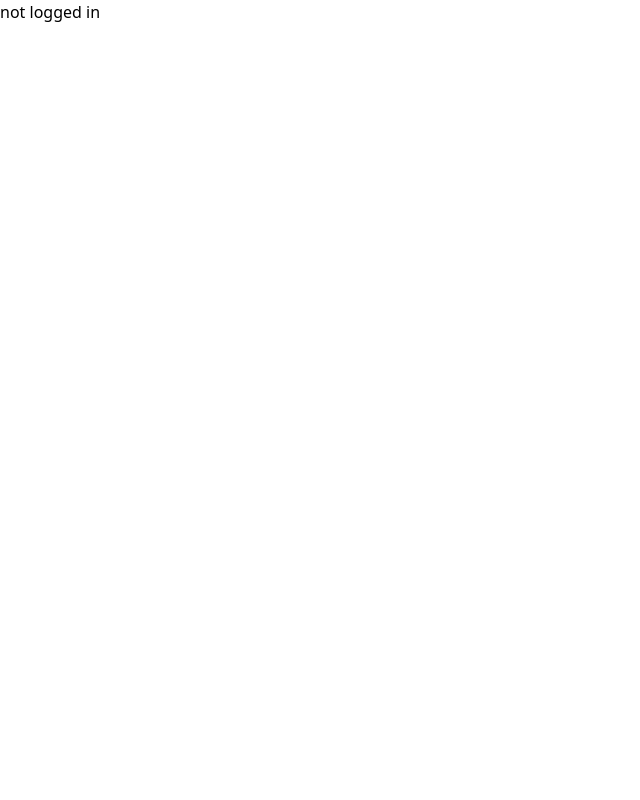
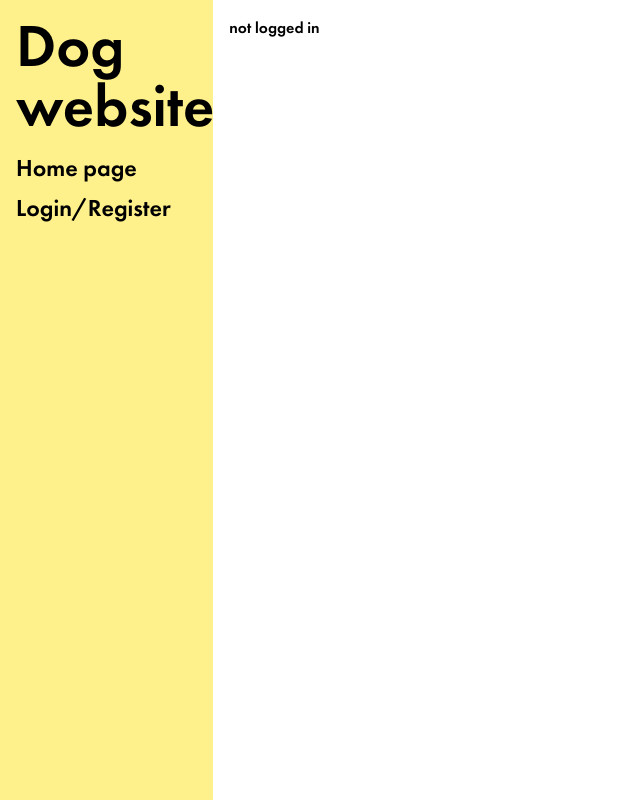
Before and after one commit to afyqzarof/needle-tech-test, a Next.js app: page / in a window 1280 px wide. Shown: the whole page, without its empty margins (0-640 px from the left). Built offline with nearby package versions, Linux system fonts and the light colour scheme; no server answers; the database is empty.

Commit message:
feat: add sidebar

```diff
--- a/src/app/layout.tsx
+++ b/src/app/layout.tsx
@@ -1,17 +1,13 @@
 import type { Metadata } from "next";
-// import localFont from "next/font/local";
+import localFont from "next/font/local";
 import "./globals.css";
+import Link from "next/link";
 
-// const geistSans = localFont({
-//   src: "./fonts/GeistVF.woff",
-//   variable: "--font-geist-sans",
-//   weight: "100 900",
-// });
-// const geistMono = localFont({
-//   src: "./fonts/GeistMonoVF.woff",
-//   variable: "--font-geist-mono",
-//   weight: "100 900",
-// });
+const futura = localFont({
+  src: "../fonts/futura.woff",
+  variable: "--font-geist-sans",
+  weight: "400",
+});
 
 export const metadata: Metadata = {
   title: "Dog website",
@@ -23,10 +19,23 @@ export default function RootLayout({
   children: React.ReactNode;
 }>) {
   return (
-    <html lang="en">
-      <body
-      >
-        {children}
+    <html lang="en" className={futura.className}>
+      <body className="grid grid-cols-6">
+        <aside className="bg-yellow-200 p-4 h-screen col-span-1 flex flex-col gap-4">
+          <h2 className="text-6xl">Dog website</h2>
+
+          <ul className="flex flex-col gap-2">
+            <li className="text-2xl cursor-pointer hover:underline">
+              <Link href="/">Home page</Link>
+            </li>
+            <li className="text-2xl cursor-pointer hover:underline">
+              <Link href="/login">Login/Register</Link>
+            </li>
+          </ul>
+        </aside>
+        <div className="col-span-5 max-h-screen overflow-scroll p-4">
+          {children}
+        </div>
       </body>
     </html>
   );
```
Also changed, not shown: src/fonts/futura.woff (added).
